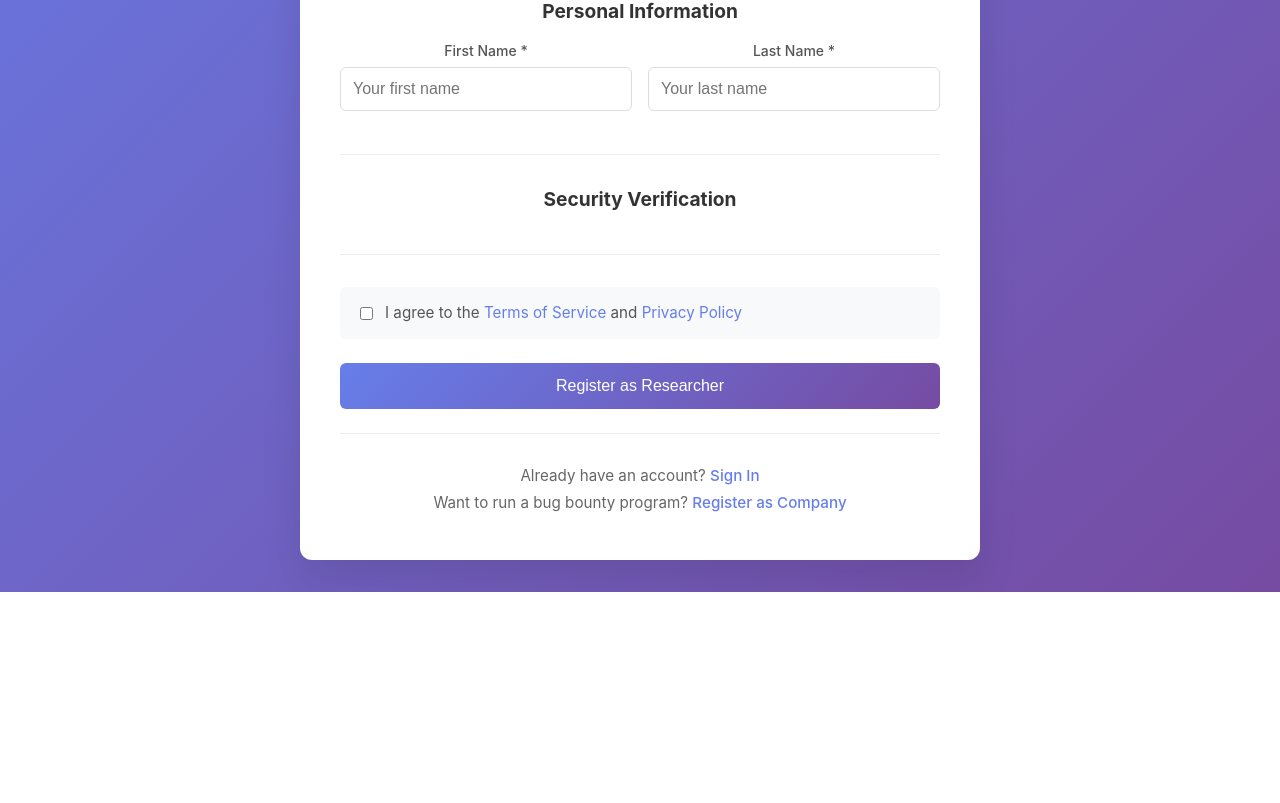
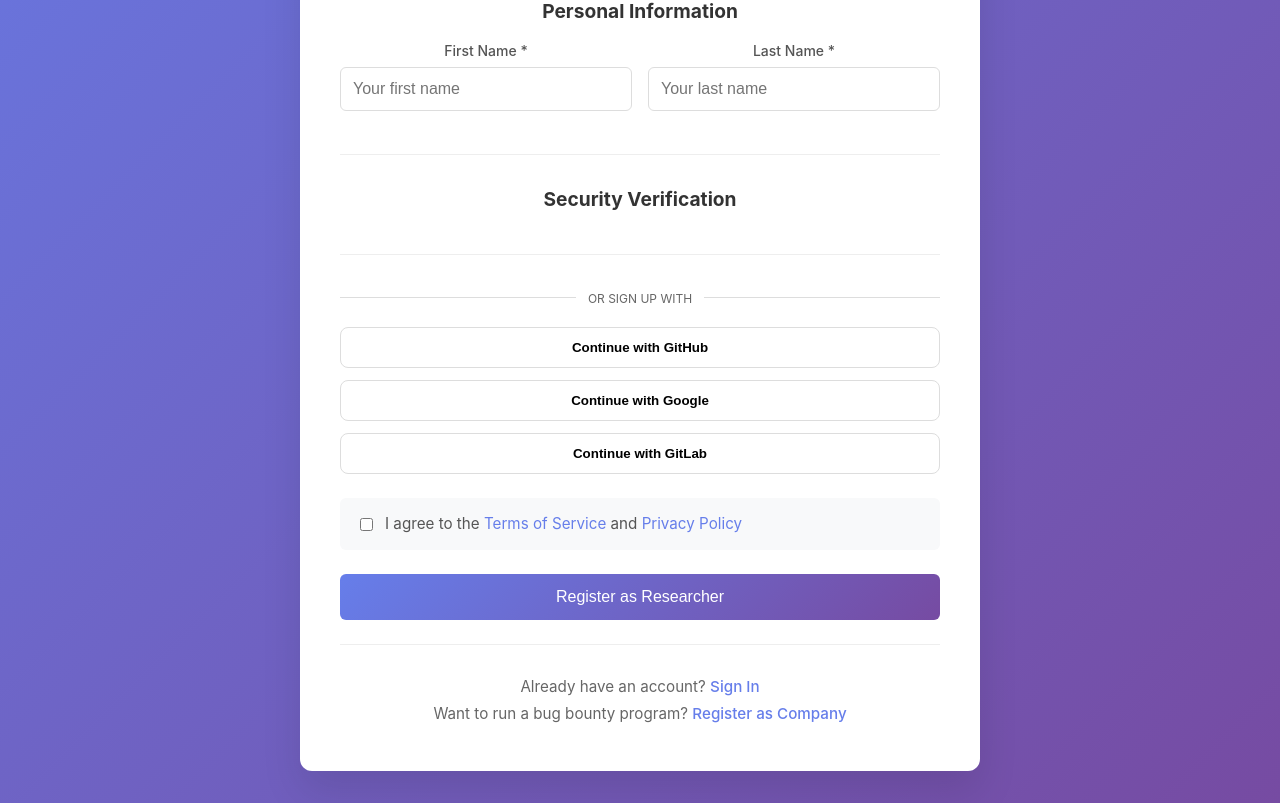
Before and after one commit to makathii/BugBounty, a React (Create React App) app in the folder Frontend/: page /register/researcher in a window 1280 px wide. Shown: the part 637-1440 px from the top of the page. Before the commit the page ends 1229 px from the top, so only its background shows below. Built offline with nearby package versions, Linux system fonts and the light colour scheme; no server answers.

Commit message:
feat: added OAuth Registration

```diff
--- a/Frontend/src/components/auth/auth.css
+++ b/Frontend/src/components/auth/auth.css
@@ -286,3 +286,49 @@
 .verification-actions {
     margin-top: 20px;
 }
+
+.oauth-divider {
+    text-align: center;
+    margin: 20px 0;
+    position: relative;
+}
+
+.oauth-divider span {
+    background: white;
+    padding: 0 12px;
+    position: relative;
+    z-index: 1;
+    font-size: 12px;
+    color: #666;
+}
+
+.oauth-divider::before {
+    content: '';
+    position: absolute;
+    top: 50%;
+    left: 0;
+    width: 100%;
+    height: 1px;
+    background: #ddd;
+}
+
+.oauth-buttons {
+    display: flex;
+    flex-direction: column;
+    gap: 12px;
+}
+
+.oauth-btn {
+    width: 100%;
+    padding: 12px;
+    border-radius: 8px;
+    border: 1px solid #ddd;
+    background: white;
+    font-weight: 600;
+    cursor: pointer;
+    transition: 0.2s;
+}
+
+.oauth-btn:hover {
+    background: #f5f5f5;
+}
--- a/Frontend/src/pages/researcher/ResearcherRegister.css
+++ b/Frontend/src/pages/researcher/ResearcherRegister.css
@@ -232,3 +232,49 @@
         font-size: 1.5rem;
     }
 }
+
+.oauth-divider {
+    text-align: center;
+    margin: 20px 0;
+    position: relative;
+}
+
+.oauth-divider span {
+    background: white;
+    padding: 0 12px;
+    position: relative;
+    z-index: 1;
+    font-size: 12px;
+    color: #666;
+}
+
+.oauth-divider::before {
+    content: '';
+    position: absolute;
+    top: 50%;
+    left: 0;
+    width: 100%;
+    height: 1px;
+    background: #ddd;
+}
+
+.oauth-buttons {
+    display: flex;
+    flex-direction: column;
+    gap: 12px;
+}
+
+.oauth-btn {
+    width: 100%;
+    padding: 12px;
+    border-radius: 8px;
+    border: 1px solid #ddd;
+    background: white;
+    font-weight: 600;
+    cursor: pointer;
+    transition: 0.2s;
+}
+
+.oauth-btn:hover {
+    background: #f5f5f5;
+}
--- a/Frontend/src/pages/researcher/ResearcherRegister.jsx
+++ b/Frontend/src/pages/researcher/ResearcherRegister.jsx
@@ -5,7 +5,7 @@ import './ResearcherRegister.css';
 
 const ResearcherRegister = () => {
     const navigate = useNavigate();
-    const { register } = useAuth();
+    const { register, loginWithOAuth } = useAuth();
     const [loading, setLoading] = useState(false);
     const [errors, setErrors] = useState({});
     const [formData, setFormData] = useState({
@@ -328,6 +328,42 @@ const ResearcherRegister = () => {
                         </div>
                     </div>
 
+                    <div className="oauth-register">
+                        <div className="oauth-divider">
+                            <span>OR SIGN UP WITH</span>
+                        </div>
+
+                        <div className="oauth-buttons">
+                            <button
+                                type="button"
+                                className="oauth-btn github"
+                                onClick={() => loginWithOAuth('github')}
+                                disabled={loading}
+                            >
+                                Continue with GitHub
+                            </button>
+
+                            <button
+                                type="button"
+                                className="oauth-btn google"
+                                onClick={() => loginWithOAuth('google')}
+                                disabled={loading}
+                            >
+                                Continue with Google
+                            </button>
+
+                            <button
+                                type="button"
+                                className="oauth-btn gitlab"
+                                onClick={() => loginWithOAuth('gitlab')}
+                                disabled={loading}
+                            >
+                                Continue with GitLab
+                            </button>
+                        </div>
+                    </div>
+
+
                     <div className="terms-section">
                         <label className="checkbox-label">
                             <input type="checkbox" required disabled={loading} />
```
Also changed, not shown: Frontend/src/services/oauthService.js (deleted, +0 -24 lines).
